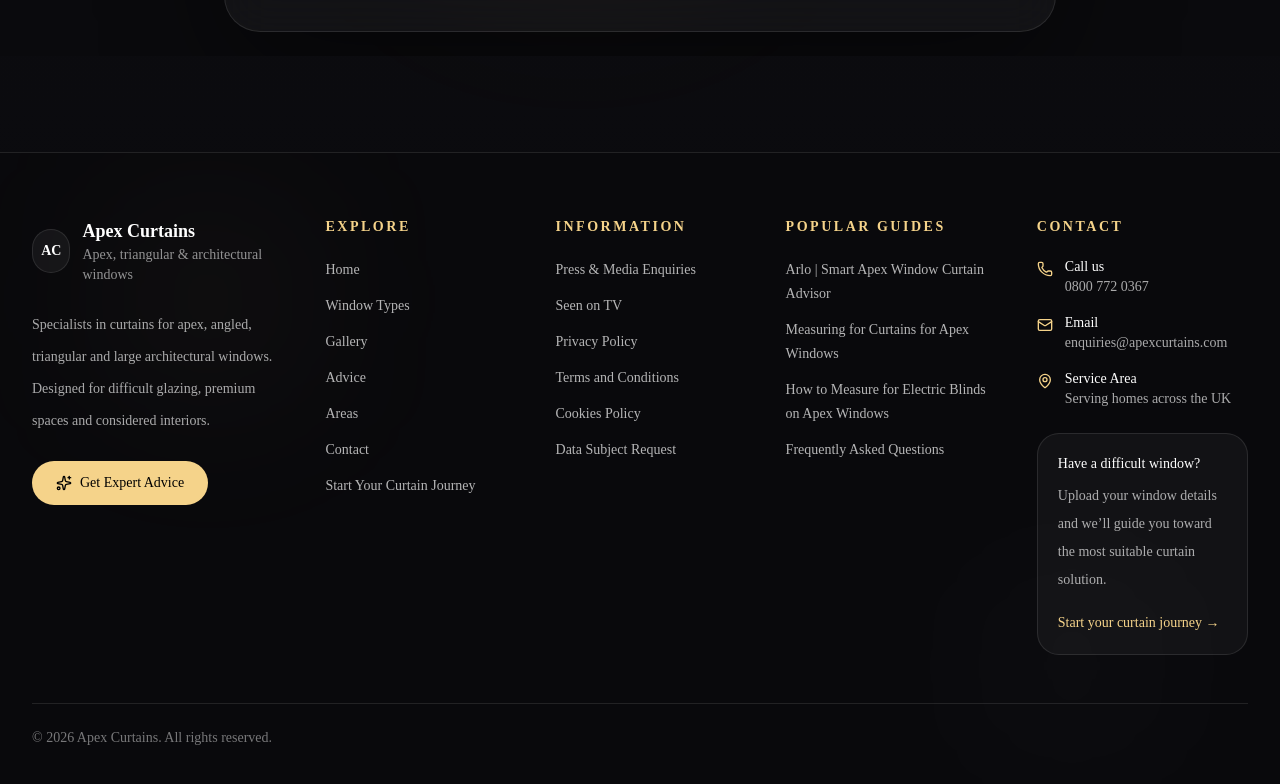
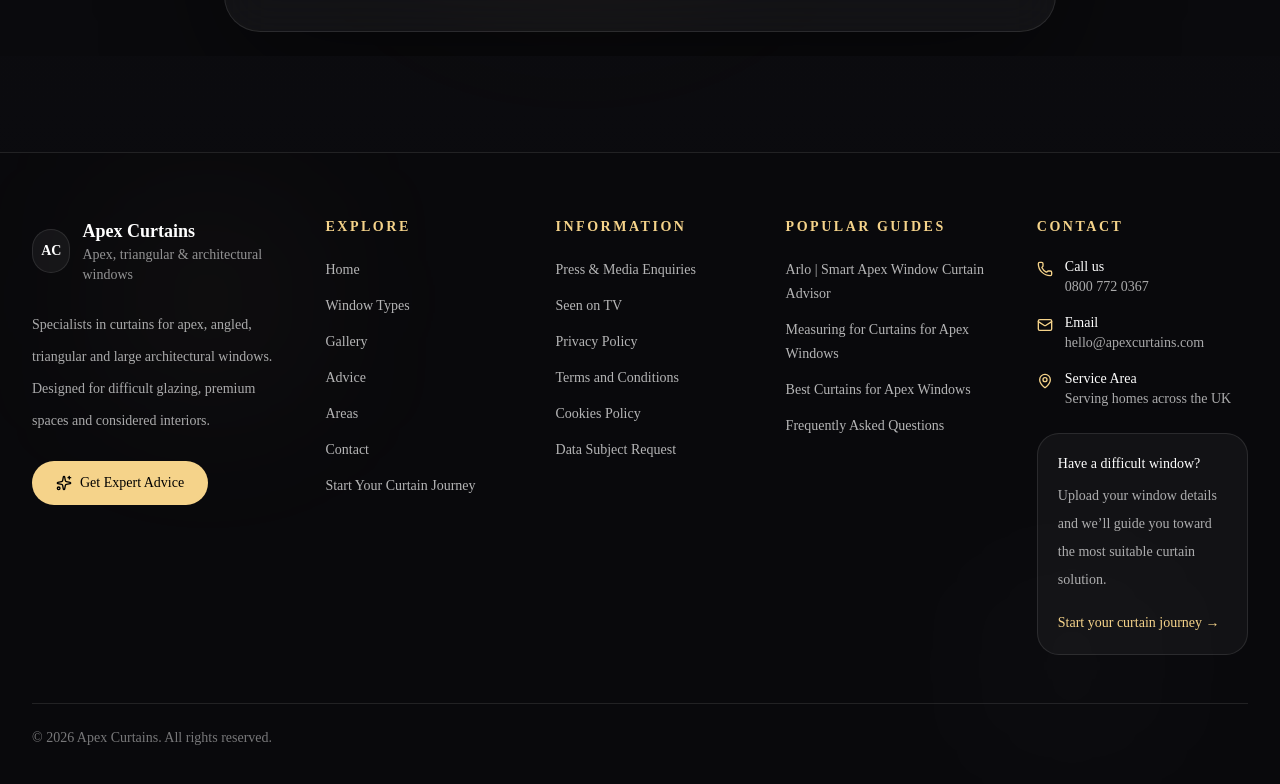
Before and after one commit to Nylon1/Apexcurtains, a Next.js app: page /start-designing in a window 1280 px wide. Shown: the part 814-1598 px from the top of the page. Built offline with nearby package versions, Linux system fonts and the light colour scheme.

Commit message:
fix image paths and add new sections

```diff
--- a/components/layout/Footer.tsx
+++ b/components/layout/Footer.tsx
@@ -27,11 +27,11 @@
   },
   {
     label: "Measuring for Curtains for Apex Windows",
-    href: "/advice/measuring-for-curtains-for-apex-windows",
+    href: "/advice/how-to-measure-for-apex-curtains",
   },
   {
-    label: "How to Measure for Electric Blinds on Apex Windows",
-    href: "/advice/how-to-measure-for-electric-blinds-on-apex-windows",
+    label: "Best Curtains for Apex Windows",
+    href: "/advice/best-curtains-for-apex-windows-styles-that-actually-work",
   },
   {
     label: "Frequently Asked Questions",
@@ -152,7 +152,7 @@
                 <div>
                   <div className="text-sm font-medium text-white">Email</div>
                   <div className="text-sm text-white/65">
-                    enquiries@apexcurtains.com
+                    hello@apexcurtains.com
                   </div>
                 </div>
               </div>
--- a/components/layout/Navbar.tsx
+++ b/components/layout/Navbar.tsx
@@ -119,21 +119,21 @@
       </header>
 
       {mobileOpen && (
-        <div className="fixed inset-0 z-[60] bg-black/80 backdrop-blur-xl lg:hidden">
-          <div className="flex items-center justify-between px-4 py-4">
-            <div className="text-lg font-semibold text-white">Apex Curtains</div>
+        <div className="fixed inset-0 z-[60] bg-black/80 backdrop-blur-md lg:hidden">
+          <div className="flex items-center justify-between px-4 py-2">
+            <div className="text-base font-semibold text-white">Apex Curtains</div>
             <button
               type="button"
               onClick={() => setMobileOpen(false)}
-              className="inline-flex h-10 w-10 items-center justify-center rounded-full border border-white/15 bg-white/10 text-white"
+              className="inline-flex h-9 w-9 items-center justify-center rounded-full border border-white/15 bg-white/10 text-white"
             >
               <X className="h-5 w-5" />
             </button>
           </div>
 
-          <div className="px-4 pt-6">
-            <div className="rounded-[28px] border border-white/10 bg-white/5 p-5">
-              <div className="mb-5 flex flex-col gap-3">
+          <div className="px-4 pt-3">
+            <div className="rounded-[28px] border border-white/10 bg-white/5 p-4">
+              <div className="mb-5 flex flex-col gap-2">
                 {navItems.map((item) => {
                   const active = isActive(item.href);
 
```
